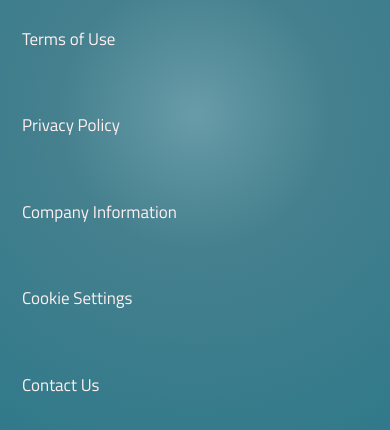
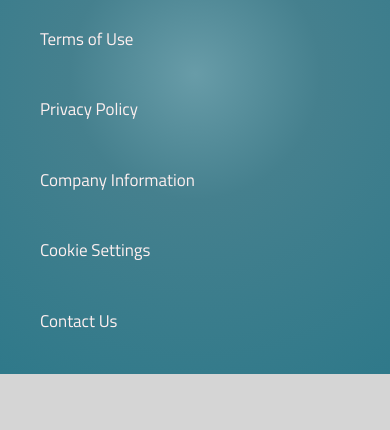
Before and after one commit to Laerke-Nicole/L-rke-Overwatch-Website, a plain HTML site: page index.html in a window 390 px wide. Shown: the part 3453-3883 px from the top of the page. After the commit the page ends 3827 px from the top, so only its background shows below. Drawn offline with nearby package versions, Linux system fonts and the light colour scheme; a web font is replaced by a local one.

Commit message:
page-end-support

```diff
--- a/css/style.css
+++ b/css/style.css
@@ -1016,6 +1016,12 @@ nav ul li ul li a:hover {
 
     .page-end-support {
         flex-direction: column;
+        padding-right: 30px;
+        padding-left: 30px;
+    }
+
+    .page-end-support p {
+        margin-bottom: 0;
     }
 }
 
```
